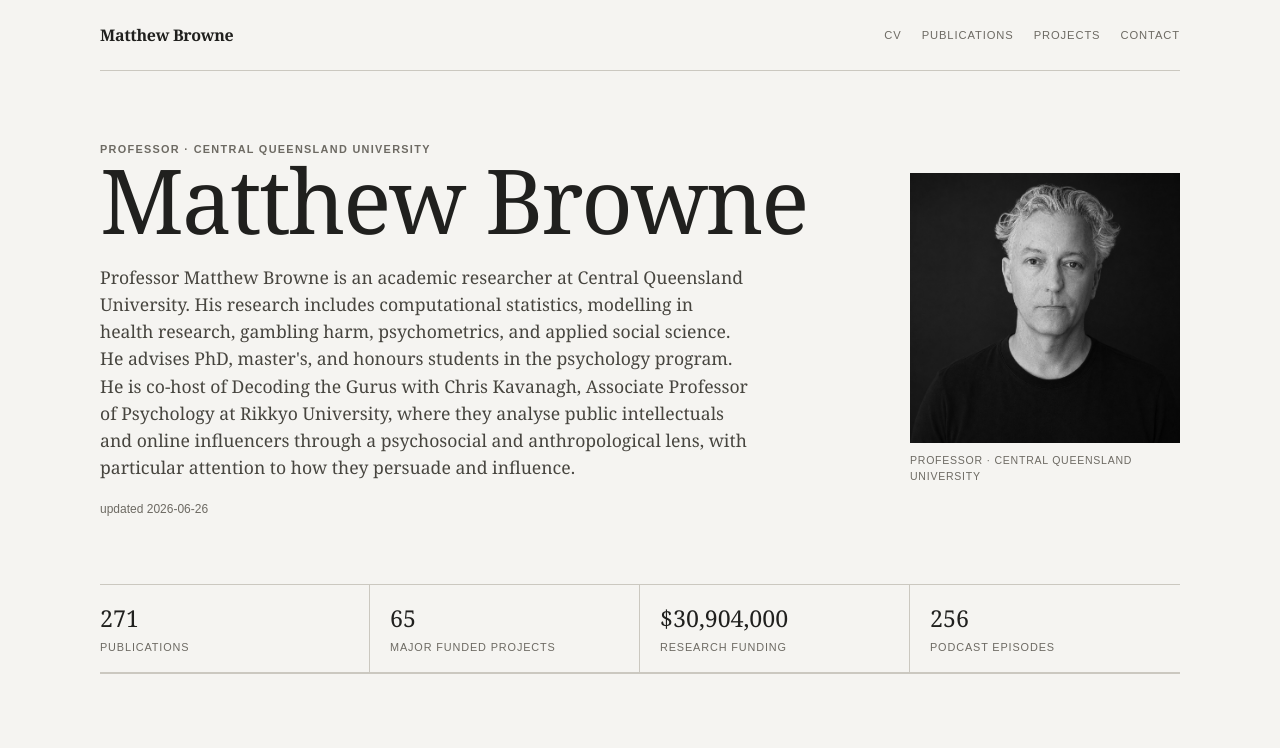
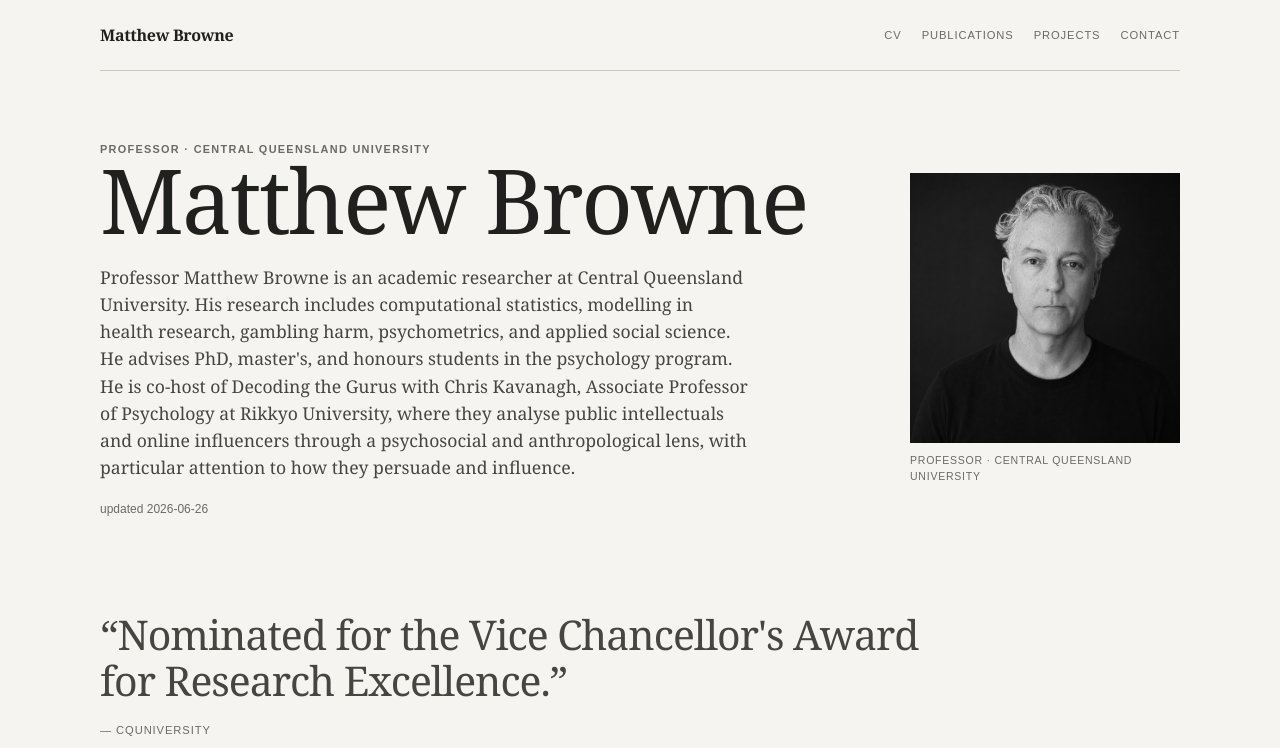
Before and after one commit to brownem722/brownem722.github.io, a Next.js app: page / in a window 1280 px wide. Shown: the top 748 px of the page. Built offline with nearby package versions, Linux system fonts and the light colour scheme.

Commit message:
Add rotating recognition quotes

```diff
--- a/app/globals.css
+++ b/app/globals.css
@@ -22,6 +22,11 @@ h2 { margin-bottom: 18px; font-size: clamp(1.8rem, 3vw, 2.8rem); line-height: 1.
 .portrait-frame { margin: 0; }
 .portrait-frame img { display: block; width: 100%; height: auto; filter: grayscale(1); }
 .portrait-frame figcaption { padding-top: 10px; color: var(--muted); font-size: .66rem; letter-spacing: .07em; text-transform: uppercase; }
+.quote-section { padding: 28px 0 36px; }
+.quote-cycle { max-width: 820px; min-height: 132px; margin: 0; opacity: 0; transition: opacity .65s ease; }
+.quote-cycle.is-visible { opacity: 1; }
+.quote-cycle p { margin: 0 0 14px; color: #47453f; font: clamp(1.5rem, 3.2vw, 2.7rem)/1.12 Georgia, "Times New Roman", serif; letter-spacing: -.025em; }
+.quote-cycle cite { color: var(--muted); font-size: .7rem; font-style: normal; letter-spacing: .08em; text-transform: uppercase; }
 .record-summary { display: grid; grid-template-columns: repeat(4, minmax(0, 1fr)); border-top: 1px solid var(--line); border-bottom: 1px solid var(--line); }
 .record-summary div { display: flex; flex-direction: column; gap: 5px; padding: 17px 20px 17px 0; border-right: 1px solid var(--line); }
 .record-summary div:not(:first-child) { padding-left: 20px; }
@@ -63,6 +68,8 @@ h2 { margin-bottom: 18px; font-size: clamp(1.8rem, 3vw, 2.8rem); line-height: 1.
   nav { flex-wrap: wrap; justify-content: flex-end; gap: 9px 13px; font-size: .59rem; }
   .intro { grid-template-columns: 1fr; gap: 34px; padding: 54px 0 50px; }
   .portrait-frame { width: min(100%, 240px); }
+  .quote-section { padding: 14px 0 28px; }
+  .quote-cycle { min-height: 148px; }
   .record-summary { grid-template-columns: 1fr; }
   .record-summary div, .record-summary div:not(:first-child) { padding: 13px 0; border-right: 0; border-bottom: 1px solid var(--line); }
   .record-summary div:last-child { border-bottom: 0; }
@@ -75,3 +82,6 @@ h2 { margin-bottom: 18px; font-size: clamp(1.8rem, 3vw, 2.8rem); line-height: 1.
   .project-amount { margin-top: -7px; }
   .site-footer { gap: 16px; flex-direction: column; }
 }
+@media (prefers-reduced-motion: reduce) {
+  .quote-cycle { transition: none; }
+}
--- a/app/page.tsx
+++ b/app/page.tsx
@@ -1,5 +1,6 @@
 import Link from "next/link";
 import { academicPublications, cv, episodes, writing } from "../lib/site-data";
+import QuoteCycle from "./quote-cycle";
 
 const funding = cv.summary.find((item) => item.label.toLowerCase() === "research funding") ?? { label: "Research funding", value: "" };
 const firstAuthorPattern = /^Browne,\s*M\./i;
@@ -39,6 +40,8 @@ export default function Home() {
           <figcaption>Professor · Central Queensland University</figcaption>
         </figure>
       </section>
+
+      <QuoteCycle />
 
       <section className="record-summary shell" aria-label="Record summary">
         <div><strong>{cv.publications.length}</strong><span>Publications</span></div>
--- /dev/null
+++ b/app/quote-cycle.tsx
@@ -0,0 +1,42 @@
+"use client";
+
+import { useEffect, useState } from "react";
+
+const quotes = [
+  { text: "Recognised in the Stanford–Elsevier World's Top 2% Scientists list (2024, 2025).", attribution: "CQUniversity" },
+  { text: "Nominated for the Vice Chancellor's Award for Research Excellence.", attribution: "CQUniversity" },
+  { text: "After 20 years he still hasn't learned how to stack the dishwasher correctly.", attribution: "Michiko Browne" },
+  { text: "Who is Matthew Browne?", attribution: "Dr Eric Weinstein" },
+];
+
+const displayMs = 5000;
+const fadeMs = 650;
+
+export default function QuoteCycle() {
+  const [index, setIndex] = useState(0);
+  const [visible, setVisible] = useState(true);
+
+  useEffect(() => {
+    const fadeTimer = window.setTimeout(() => setVisible(false), displayMs - fadeMs);
+    const changeTimer = window.setTimeout(() => {
+      setIndex((current) => (current + 1) % quotes.length);
+      setVisible(true);
+    }, displayMs);
+
+    return () => {
+      window.clearTimeout(fadeTimer);
+      window.clearTimeout(changeTimer);
+    };
+  }, [index]);
+
+  const quote = quotes[index];
+
+  return (
+    <section className="quote-section shell" aria-label="Selected observations">
+      <blockquote className={`quote-cycle${visible ? " is-visible" : " is-fading"}`}>
+        <p>“{quote.text}”</p>
+        <cite>— {quote.attribution}</cite>
+      </blockquote>
+    </section>
+  );
+}
```
Also changed, not shown: 1 other file (tests, documents, lock files or other folders).
